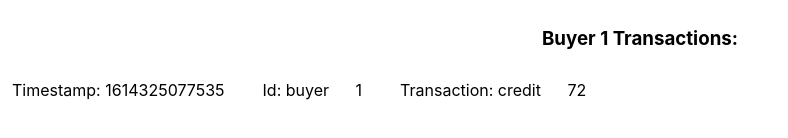
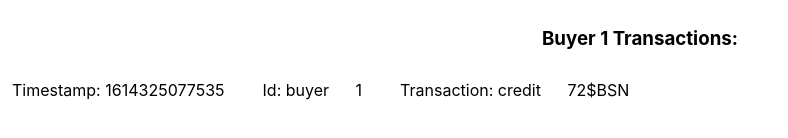
Before and after one commit to timhc22/shopping-poc, a React (Create React App) app: page /buyer/1 in a window 1280 px wide. Shown: the part 468-606 px from the top of the page, without its empty margins (0-788 px from the left). Built offline with nearby package versions, Linux system fonts and the light colour scheme.

Commit message:
Add amount to transactions list

```diff
--- a/src/components/TransactionsList.tsx
+++ b/src/components/TransactionsList.tsx
@@ -52,7 +52,7 @@ const TransactionsList = ({ transactions, type, id }: TransactionsProps ) => {
             <td>Id: {tr.type}&nbsp;</td>
             <td>{tr.id}&emsp;</td>
             <td>Transaction: {tr.transactionType}&nbsp;</td>
-            <td>{tr.amount}&emsp;</td>
+            <td>{tr.amount}$BSN&emsp;</td>
           </tr>
         ))}
         </tbody>
```
